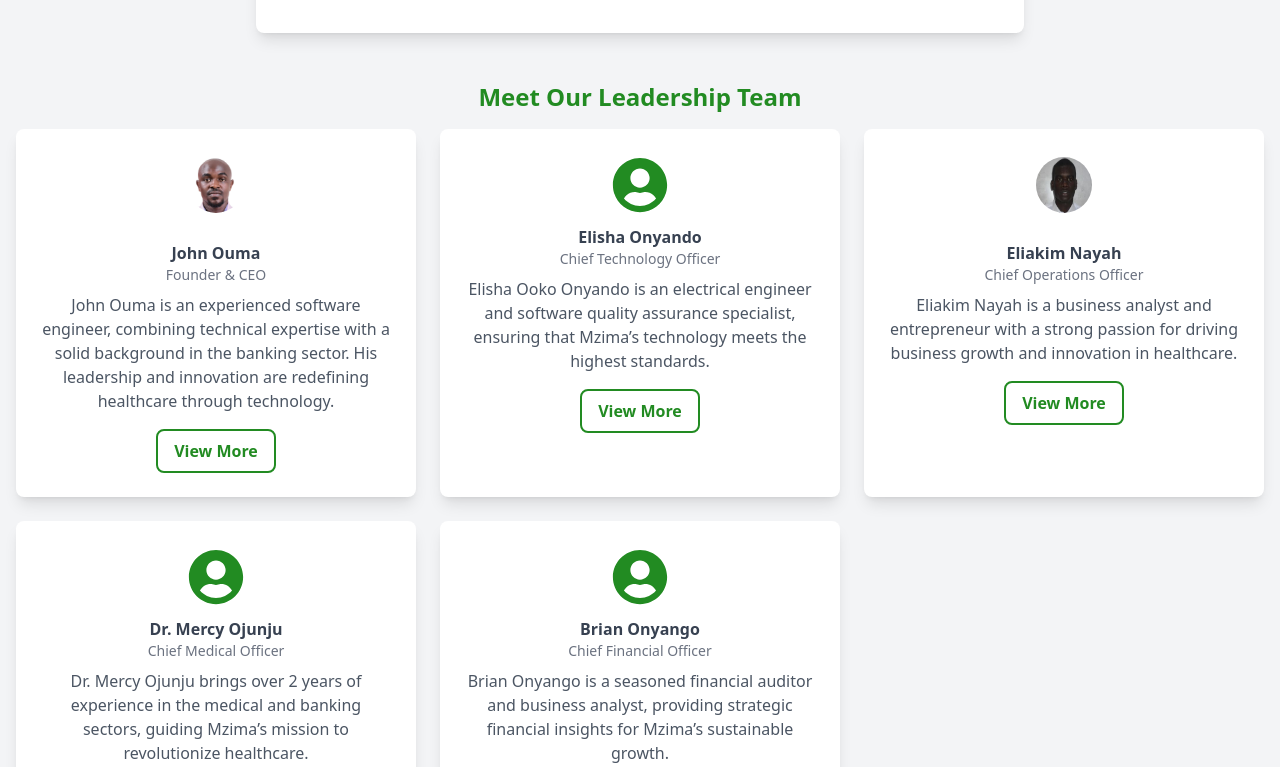
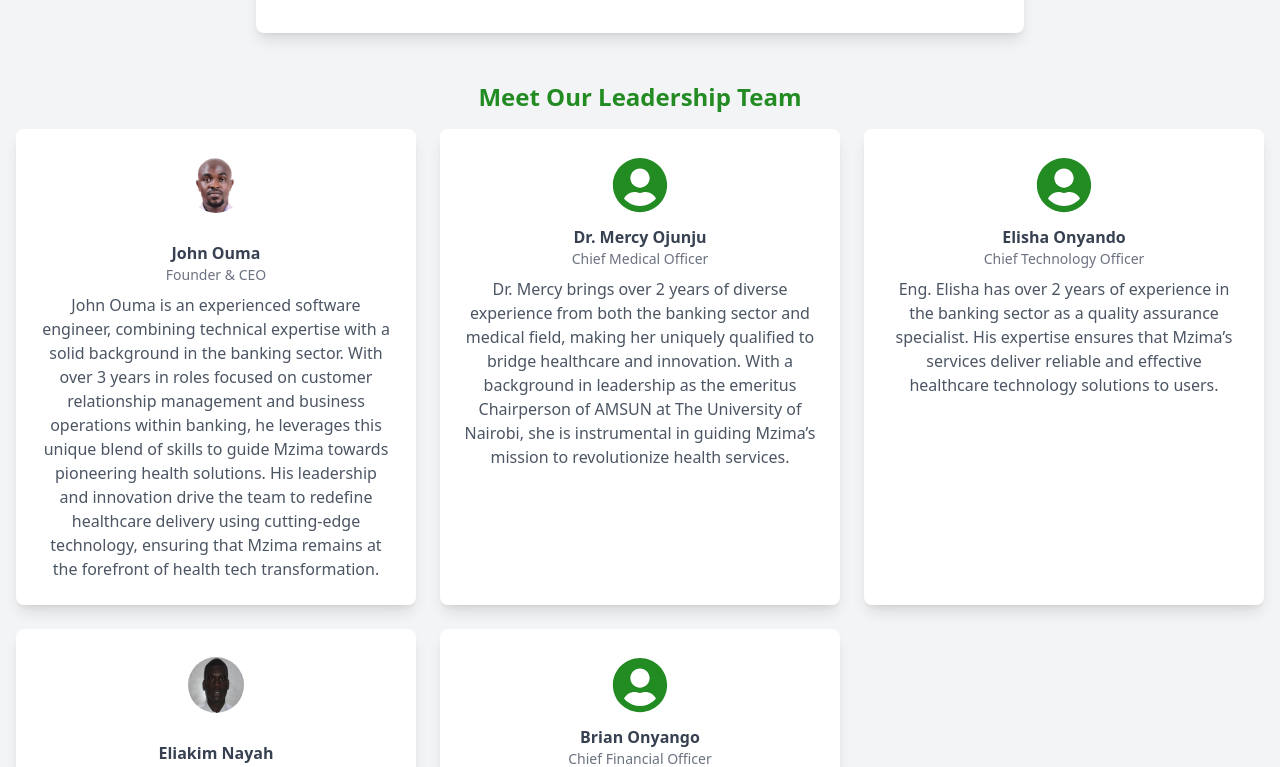
Before and after one commit to OumaArera/migason-power, a React (Create React App) app: page /join in a window 1280 px wide. Shown: the part 569-1336 px from the top of the page. Built offline with nearby package versions, Linux system fonts and the light colour scheme.

Commit message:
feat: add details

```diff
--- a/src/Join.jsx
+++ b/src/Join.jsx
@@ -1,4 +1,4 @@
-import React, { useState } from 'react';
+import React from 'react';
 import { FaUserCircle } from 'react-icons/fa';
 import john from './images/john_photo.jpg';
 import eliakim from './images/eliakim_photo.jpeg';
@@ -8,17 +8,18 @@ const teamMembers = [
     name: 'John Ouma',
     title: 'Founder & CEO',
     image: john,
-    shortBio:
-      'John Ouma is an experienced software engineer, combining technical expertise with a solid background in the banking sector. His leadership and innovation are redefining healthcare through technology.',
-    fullBio: `John Ouma is an experienced software engineer with over 3 years in roles focused on customer relationship management and business operations within banking.
-    He leverages this blend of skills to guide Mzima towards pioneering health solutions. His leadership drives the team to remain at the forefront of health tech transformation.`,
+    fullBio: `John Ouma is an experienced software engineer, combining technical expertise with a solid background in the banking sector. With over 3 years in roles focused on customer relationship management and business operations within banking, he leverages this unique blend of skills to guide Mzima towards pioneering health solutions. His leadership and innovation drive the team to redefine healthcare delivery using cutting-edge technology, ensuring that Mzima remains at the forefront of health tech transformation.`,
+  },
+  {
+    name: 'Dr. Mercy Ojunju',
+    title: 'Chief Medical Officer',
+    image: <FaUserCircle className="text-[#228B22] w-16 h-16 rounded-full border-4 border-white" />,
+    fullBio: `Dr. Mercy brings over 2 years of diverse experience from both the banking sector and medical field, making her uniquely qualified to bridge healthcare and innovation. With a background in leadership as the emeritus Chairperson of AMSUN at The University of Nairobi, she is instrumental in guiding Mzima’s mission to revolutionize health services.`,
   },
   {
     name: 'Elisha Onyando',
     title: 'Chief Technology Officer',
     image: <FaUserCircle className="text-[#228B22] w-16 h-16 rounded-full border-4 border-white" />,
-    shortBio:
-      'Elisha Ooko Onyando is an electrical engineer and software quality assurance specialist, ensuring that Mzima’s technology meets the highest standards.',
     fullBio: `Eng. Elisha has over 2 years of experience in the banking sector as a quality assurance specialist. His expertise ensures that Mzima’s services
     deliver reliable and effective healthcare technology solutions to users.`,
   },
@@ -26,38 +27,19 @@ const teamMembers = [
     name: 'Eliakim Nayah',
     title: 'Chief Operations Officer',
     image: eliakim,
-    shortBio:
-      'Eliakim Nayah is a business analyst and entrepreneur with a strong passion for driving business growth and innovation in healthcare.',
     fullBio: `As a skilled business analyst, Eliakim is instrumental in helping Mzima achieve its strategic goals through data-driven insights and innovative strategies.
     His entrepreneurial spirit has been key in fostering sustainable growth for the company.`,
-  },
-  {
-    name: 'Dr. Mercy Ojunju',
-    title: 'Chief Medical Officer',
-    image: <FaUserCircle className="text-[#228B22] w-16 h-16 rounded-full border-4 border-white" />,
-    shortBio:
-      'Dr. Mercy Ojunju brings over 2 years of experience in the medical and banking sectors, guiding Mzima’s mission to revolutionize healthcare.',
-    fullBio: `With a background in leadership as the emeritus Chairperson of AMSUN at The University of Nairobi, Dr. Mercy bridges healthcare and innovation, ensuring that Mzima’s services
-    are at the cutting edge of medical advancements.`,
   },
   {
     name: 'Brian Onyango',
     title: 'Chief Financial Officer',
     image: <FaUserCircle className="text-[#228B22] w-16 h-16 rounded-full border-4 border-white" />,
-    shortBio:
-      'Brian Onyango is a seasoned financial auditor and business analyst, providing strategic financial insights for Mzima’s sustainable growth.',
     fullBio: `Brian’s experience as a financial auditor, accountant, and business analyst supports Mzima’s financial strategies and ensures that the company adheres to sustainable practices.
     His advisory role is crucial for Mzima’s ongoing growth and financial management.`,
   },
 ];
 
 const Join = () => {
-  const [activeProfile, setActiveProfile] = useState(null);
-
-  const handleViewMore = (index) => {
-    setActiveProfile(index);
-  };
-
   return (
     <div className="bg-gray-100 py-10">
       <div className="container mx-auto px-4">
@@ -91,26 +73,7 @@ const Join = () => {
               )}
               <span className="text-gray-700 font-semibold mt-2">{member.name}</span>
               <span className="text-gray-500 text-sm">{member.title}</span>
-              <p className="text-gray-600 text-center mt-2">{member.shortBio}</p>
-              <button
-                onClick={() => handleViewMore(index)}
-                className="text-[#228B22] font-bold mt-4 border-2 border-[#228B22] px-4 py-2 rounded-lg hover:bg-[#228B22] hover:text-white transition"
-              >
-                View More
-              </button>
-
-              {/* Conditional Modal or Profile Expand */}
-              {activeProfile === index && (
-                <div className="bg-white mt-4 p-4 rounded-lg shadow-lg">
-                  <p className="text-gray-700">{member.fullBio}</p>
-                  <button
-                    onClick={() => setActiveProfile(null)}
-                    className="text-red-500 font-bold mt-4 border-2 border-red-500 px-4 py-2 rounded-lg hover:bg-red-500 hover:text-white transition"
-                  >
-                    Close
-                  </button>
-                </div>
-              )}
+              <p className="text-gray-600 text-center mt-2">{member.fullBio}</p>
             </div>
           ))}
         </div>
```
